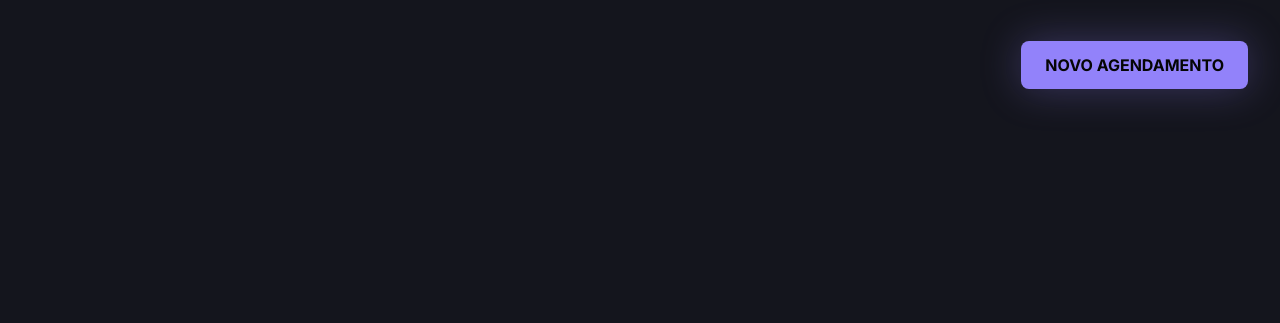
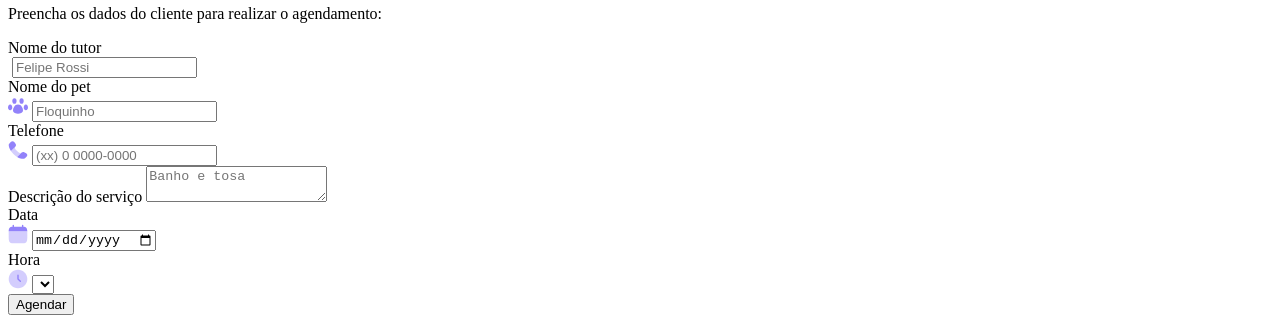
Before and after one commit to feliperossibr/MundoPet, a plain HTML site: page index.html in a window 1280 px wide. Shown: the part 679-1002 px from the top of the page. Before the commit the page ends 800 px from the top, so only its background shows below. Drawn offline with Linux system fonts and the light colour scheme.

Commit message:
rebuild project

```diff
--- a/index.html
+++ b/index.html
@@ -9,7 +9,6 @@
   <link rel="shortcut icon" href="src/assets/icons/dog.svg" type="image/x-icon">
   <title>Mundo Pet | Agendamento</title>
 
-  <link rel="stylesheet" href="src/css/global.css">
 </head>
   <body>
     <img src="src/assets/logo.svg" alt="Logo Mundo Pet">
```
Also changed, not shown: package.json (deleted, +0 -20 lines), 1 other file.
